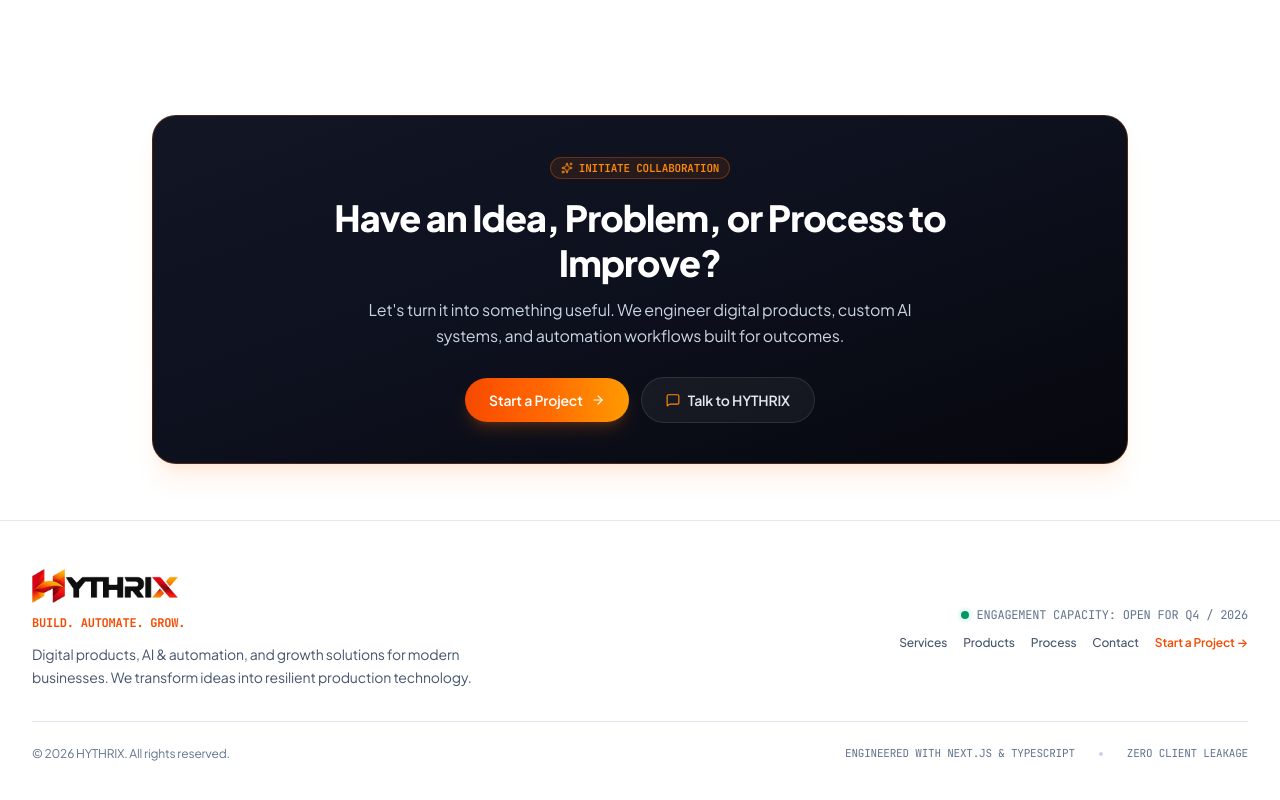
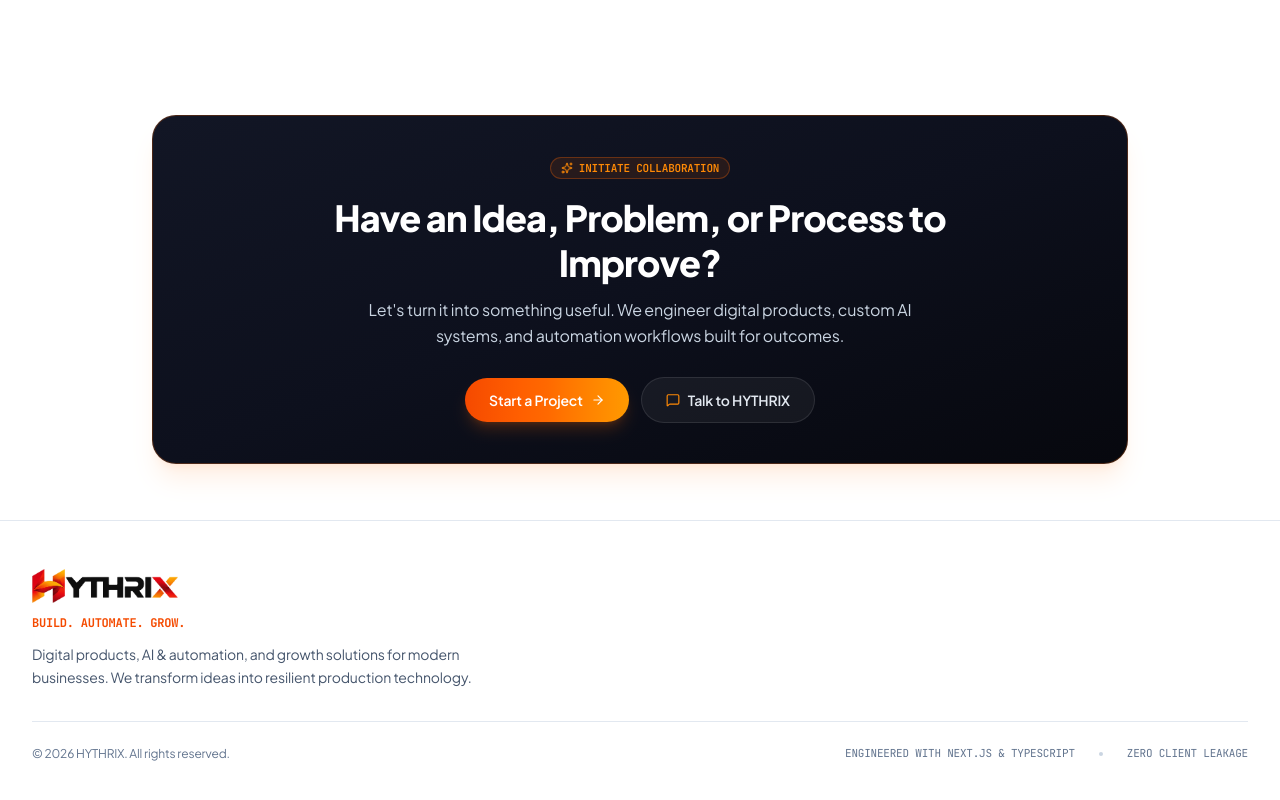
Before and after one commit to hyndhavamahesh345/Hythrix, a Next.js app in the folder frontend/: page / in a window 1280 px wide. Shown: the part 3963-4763 px from the top of the page. Built offline with nearby package versions, Linux system fonts and the light colour scheme.

Commit message:
Remove engagement capacity and navigation links from footer

```diff
--- a/frontend/src/frontend/components/layout/Footer.tsx
+++ b/frontend/src/frontend/components/layout/Footer.tsx
@@ -1,6 +1,5 @@
 "use client";
 
-import Link from "next/link";
 import BrandLogo from "./BrandLogo";
 
 interface FooterProps {
@@ -8,7 +7,7 @@
   onOpenDemo?: () => void;
 }
 
-export default function Footer({ onStartProject }: FooterProps) {
+export default function Footer(_props?: FooterProps) {
   return (
     <footer className="border-t border-slate-200 bg-white text-slate-600 py-12 relative">
       <div className="max-w-7xl mx-auto px-4 sm:px-6 lg:px-8">
@@ -22,42 +21,6 @@
             <p className="text-sm text-slate-600 max-w-md leading-relaxed">
               Digital products, AI & automation, and growth solutions for modern businesses. We transform ideas into resilient production technology.
             </p>
-          </div>
-
-          <div className="flex flex-col items-start md:items-end gap-3 pt-2 md:pt-0">
-            <div className="flex items-center gap-2">
-              <span className="relative flex h-2 w-2">
-                <span className="animate-ping absolute inline-flex h-full w-full rounded-full bg-emerald-400 opacity-75"></span>
-                <span className="relative inline-flex rounded-full h-2 w-2 bg-emerald-600"></span>
-              </span>
-              <span className="text-xs font-mono text-slate-500">
-                ENGAGEMENT CAPACITY: OPEN FOR Q4 / 2026
-              </span>
-            </div>
-
-            {/* Quick Navigation Links */}
-            <div className="flex flex-wrap items-center gap-4 text-xs font-medium text-slate-600">
-              <Link href="/services" className="hover:text-slate-950 transition-colors">
-                Services
-              </Link>
-              <Link href="/products" className="hover:text-slate-950 transition-colors">
-                Products
-              </Link>
-              <Link href="/process" className="hover:text-slate-950 transition-colors">
-                Process
-              </Link>
-              <Link href="/contact" className="hover:text-slate-950 transition-colors">
-                Contact
-              </Link>
-              {onStartProject && (
-                <button
-                  onClick={onStartProject}
-                  className="text-orange-600 hover:text-orange-700 font-semibold transition-colors"
-                >
-                  Start a Project &rarr;
-                </button>
-              )}
-            </div>
           </div>
         </div>
 
```
